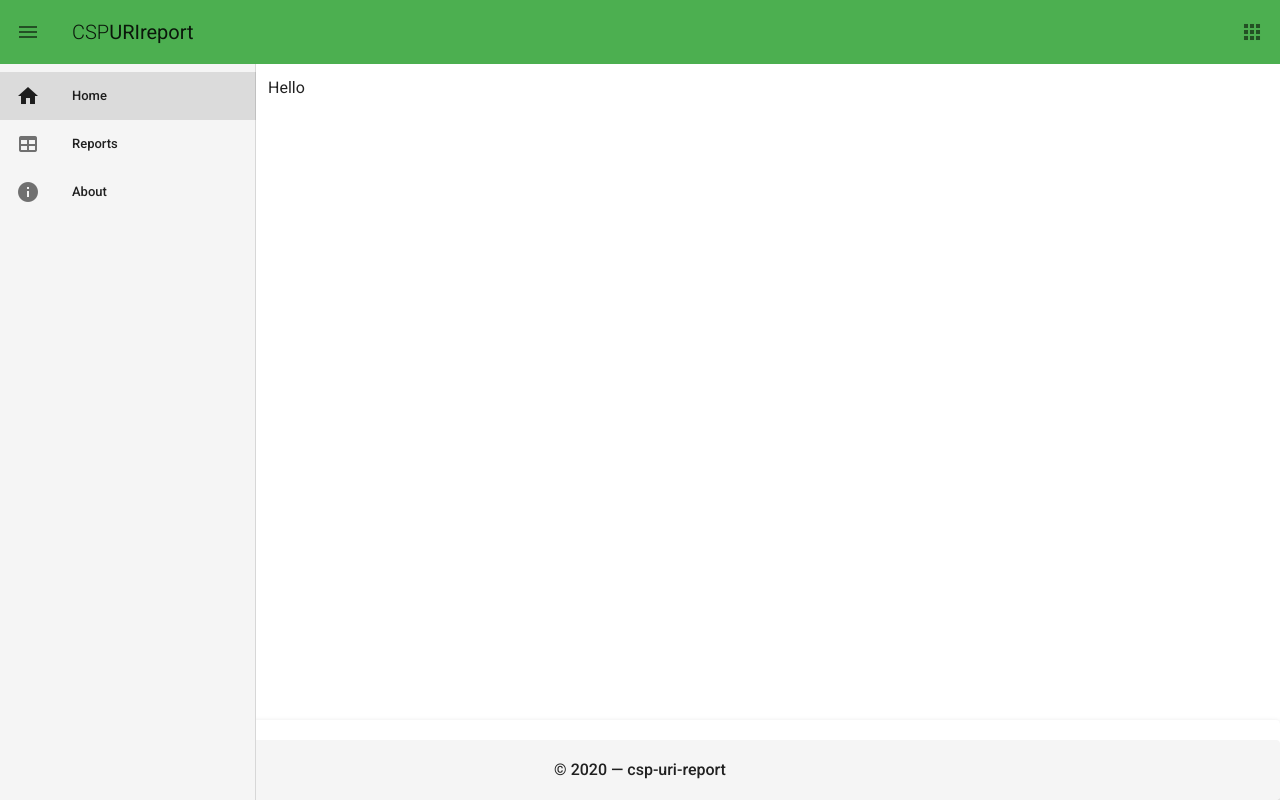
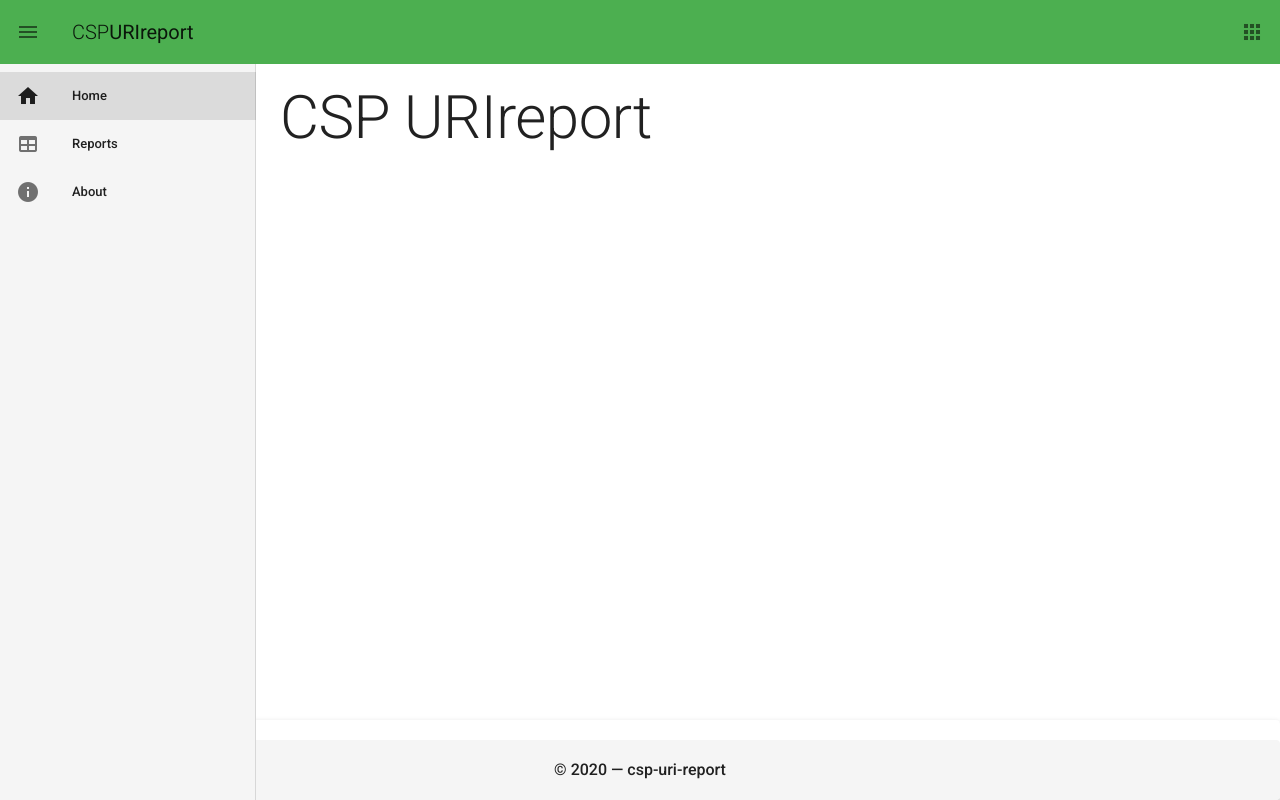
Before and after one commit to strangnet/csp-uri-report-vue, a Vue app: page /#/ in a window 1280 px wide. Built offline with nearby package versions, Linux system fonts and the light colour scheme.

Commit message:
cleaner design on sub pages

```diff
--- a/src/views/About.vue
+++ b/src/views/About.vue
@@ -1,7 +1,13 @@
 <template>
-  <div class="about">
-    <h1>This is an about page</h1>
-  </div>
+  <v-container fluid>
+    <h1>About CSP URIreport</h1>
+    <p>
+      This tool shows all reported problems with the content security policy
+      your web site has, so you can gather data on what common problems your
+      visitors are having or might have before implementing or changing your
+      policy.
+    </p>
+  </v-container>
 </template>
 
 <script>
--- a/src/views/Home.vue
+++ b/src/views/Home.vue
@@ -1,7 +1,7 @@
 <template>
-  <div class="home">
-    Hello
-  </div>
+  <v-container fluid>
+    <h1 class="display-3">CSP URIreport</h1>
+  </v-container>
 </template>
 
 <script>
--- a/src/views/ReportList.vue
+++ b/src/views/ReportList.vue
@@ -1,5 +1,5 @@
 <template>
-  <v-container>
+  <v-container fluid>
     <h1 class="display-1">Reports</h1>
     <report-list-data />
   </v-container>
```
